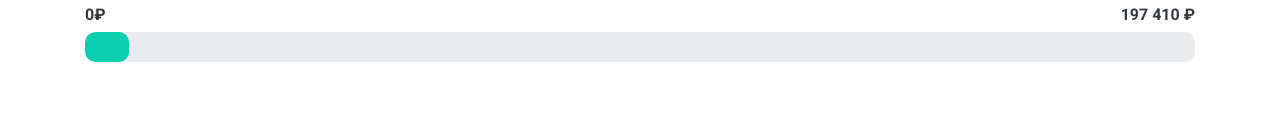
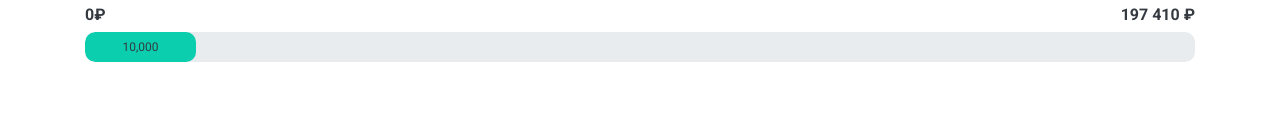
Before and after one commit to Kirollos-Rezkallah/birthday-anna-zvoda, a plain HTML site: page index.html in a window 1280 px wide. Shown: the part 1091-1213 px from the top of the page. Drawn offline with nearby package versions, Linux system fonts and the light colour scheme.

Commit message:
Edit the progrss bar

```diff
--- a/index.html
+++ b/index.html
@@ -85,8 +85,8 @@
                 <h6 class="font-weight-bold">197 410 ₽</h6>
               </div>
               <div class="progress overflow-visible" style="height: 30px">
-                <div class="progress-bar overflow-visible text-dark" role="progressbar" aria-valuenow="4" aria-valuemin="0" aria-valuemax="100">
-                  <!-- Уже собрала 25,000₽ -->
+                <div class="progress-bar overflow-visible text-dark" role="progressbar" aria-valuenow="10" aria-valuemin="0" aria-valuemax="100">
+                  <!-- Уже собрала 25,000₽ -->10,000
                 </div>
               </div>
             </div>
```
